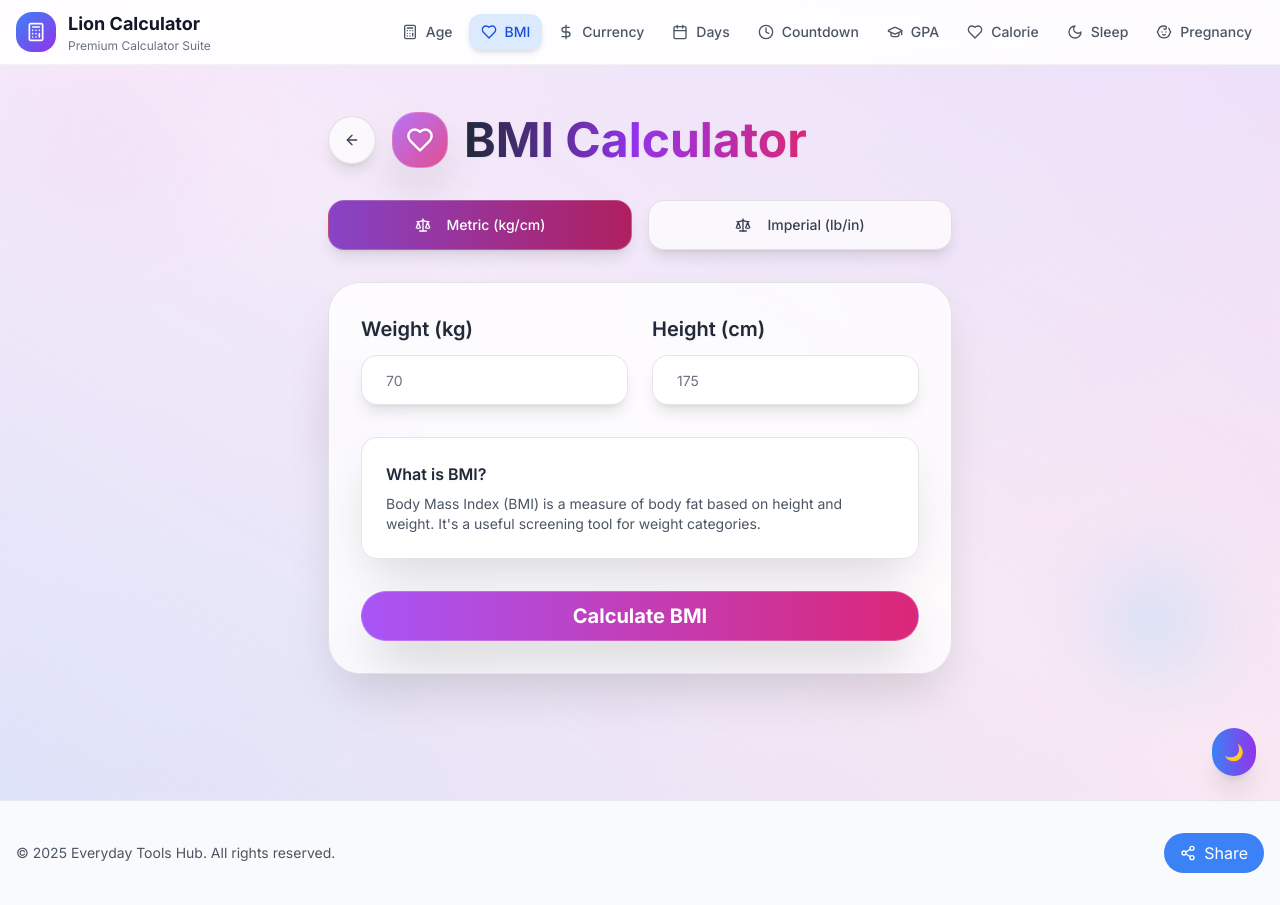
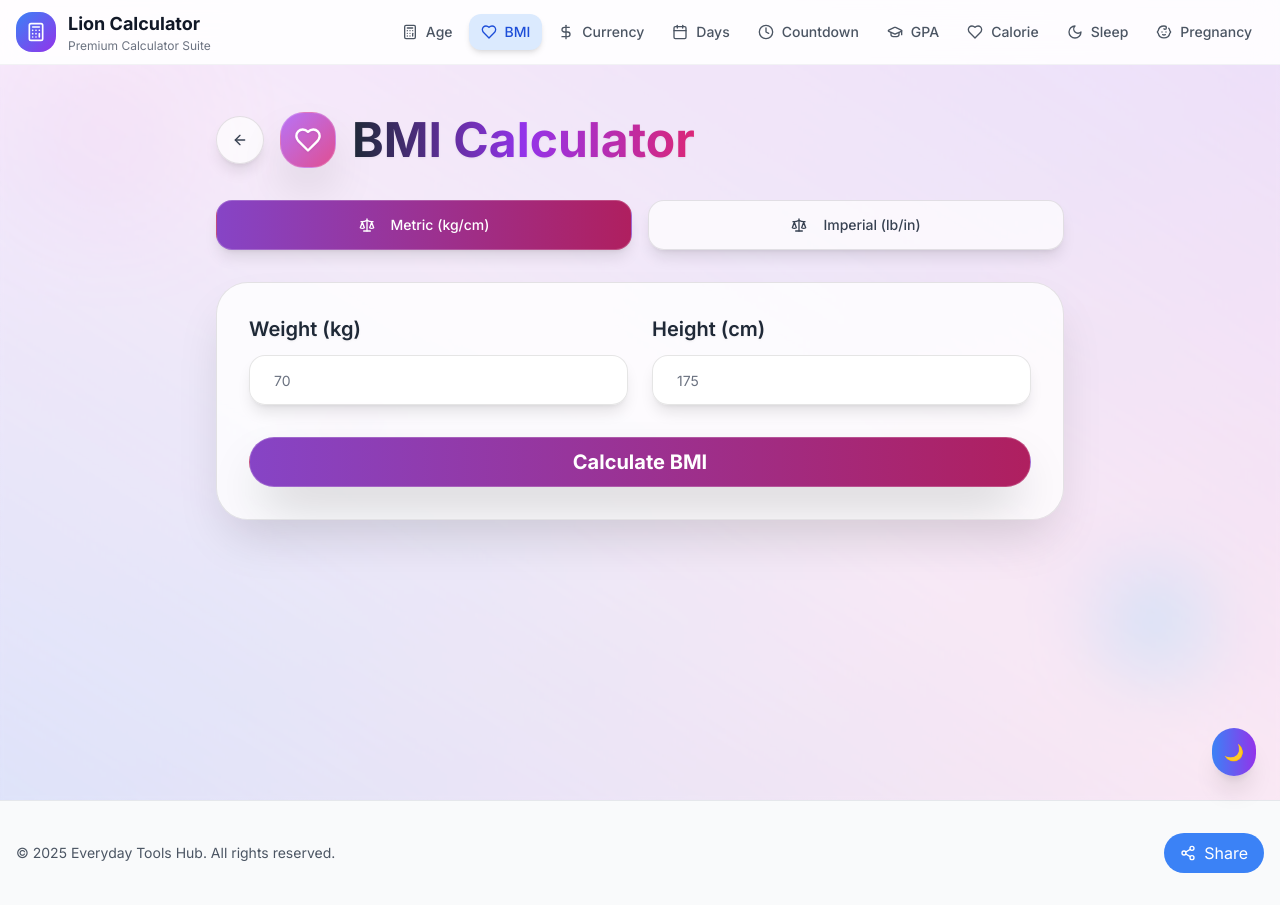
Before and after one commit to AbdulBasitMomin/black-white-calculators, a React (Vite) app: page /bmi in a window 1280 px wide. Built offline with nearby package versions, Linux system fonts and the light colour scheme.

Commit message:
Refactor: Standardize calculator UI
Standardized the UI of all calculator pages to match the design of the age calculator, ensuring consistency across the application.

```diff
--- a/src/pages/BMICalculator.tsx
+++ b/src/pages/BMICalculator.tsx
@@ -1,3 +1,4 @@
+
 import { useState } from "react";
 import { ArrowLeft, Copy, Check, Heart, Scale } from "lucide-react";
 import { useNavigate } from "react-router-dom";
@@ -5,7 +6,7 @@ import { Button } from "@/components/ui/button";
 import { Card, CardContent } from "@/components/ui/card";
 import { Input } from "@/components/ui/input";
 import { Label } from "@/components/ui/label";
-import { useToast } from "@/components/ui/use-toast";
+import { useToast } from "@/hooks/use-toast";
 
 const BMICalculator = () => {
   const navigate = useNavigate();
@@ -45,10 +46,10 @@ const BMICalculator = () => {
     let heightM = heightNum;
 
     if (unit === "imperial") {
-      weightKg = weightNum * 0.453592; // pounds to kg
-      heightM = heightNum * 0.0254; // inches to meters
+      weightKg = weightNum * 0.453592;
+      heightM = heightNum * 0.0254;
     } else {
-      heightM = heightNum / 100; // cm to meters
+      heightM = heightNum / 100;
     }
 
     if (heightM <= 0) {
@@ -77,7 +78,6 @@ const BMICalculator = () => {
       healthStatus = "Consult with a healthcare provider";
     }
 
-    // Calculate ideal weight range (BMI 18.5-24.9)
     const idealWeightMin = 18.5 * (heightM * heightM);
     const idealWeightMax = 24.9 * (heightM * heightM);
 
@@ -137,16 +137,16 @@ const BMICalculator = () => {
       <div className="fixed top-1/2 left-1/4 w-16 h-16 bg-gradient-to-r from-pink-300/60 to-purple-300/60 dark:from-pink-400 dark:to-purple-400 rounded-full blur-xl opacity-45 dark:opacity-25 animate-float" style={{ animationDelay: "4s" }}></div>
 
       <div className="relative z-10 min-h-screen backdrop-blur-[2px] pt-20">
-        <div className="max-w-2xl mx-auto px-6 py-8">
+        <div className="max-w-4xl mx-auto px-6 py-8">
           {/* Glass Header */}
           <div className="flex items-center mb-8">
             <Button
               variant="ghost"
               size="icon"
               onClick={() => navigate("/")}
-              className="mr-4 rounded-full w-12 h-12 glass-button-light text-gray-700 dark:text-white hover:scale-110 shadow-lg"
+              className="mr-4 rounded-full w-12 h-12 glass-button-light hover:scale-110 transition-all duration-300 shadow-lg"
             >
-              <ArrowLeft className="w-6 h-6" />
+              <ArrowLeft className="w-6 h-6 text-gray-700 dark:text-white drop-shadow-sm" />
             </Button>
             <div className="flex items-center space-x-4">
               <div className="w-14 h-14 bg-gradient-to-br from-purple-500/80 to-pink-600/80 rounded-3xl flex items-center justify-center shadow-2xl backdrop-blur-xl border border-white/20">
@@ -224,16 +224,9 @@ const BMICalculator = () => {
                   </div>
                 </div>
 
-                <div className="glass-card-light rounded-2xl p-6 border border-blue-200/30 dark:border-white/20">
-                  <h4 className="font-semibold text-gray-800 dark:text-white mb-2 drop-shadow-sm">What is BMI?</h4>
-                  <p className="text-sm text-gray-600 dark:text-white/80">
-                    Body Mass Index (BMI) is a measure of body fat based on height and weight. It's a useful screening tool for weight categories.
-                  </p>
-                </div>
-
                 <Button
                   onClick={calculateBMI}
-                  className="w-full bg-gradient-to-r from-purple-500 to-pink-600 hover:from-purple-600 hover:to-pink-700 text-white font-bold py-6 text-xl rounded-full transition-all duration-300 hover:scale-105 shadow-2xl backdrop-blur-xl border border-white/20"
+                  className="w-full bg-gradient-to-r from-purple-500/80 to-pink-600/80 hover:from-purple-600/80 hover:to-pink-700/80 text-white font-bold py-6 text-xl rounded-full transition-all duration-300 hover:scale-105 shadow-2xl backdrop-blur-xl border border-white/20"
                 >
                   Calculate BMI
                 </Button>
@@ -258,14 +251,14 @@ const BMICalculator = () => {
                   </div>
 
                   <div className="grid grid-cols-1 md:grid-cols-2 gap-6 mb-8">
-                    <div className="glass-card-light rounded-2xl p-6 border border-green-200/30 dark:border-green-500/30">
+                    <div className="bg-green-500/20 dark:bg-green-500/20 rounded-2xl p-6 border border-green-200 dark:border-white/20">
                       <div className="text-lg font-bold text-gray-800 dark:text-white mb-2 drop-shadow-sm">
                         Ideal Weight Range
                       </div>
                       <div className="text-gray-600 dark:text-white/80">{result.idealWeight}</div>
                     </div>
 
-                    <div className="glass-card-light rounded-2xl p-6 border border-blue-200/30 dark:border-blue-500/30">
+                    <div className="bg-blue-500/20 dark:bg-blue-500/20 rounded-2xl p-6 border border-blue-200 dark:border-white/20">
                       <div className="text-lg font-bold text-gray-800 dark:text-white mb-2 drop-shadow-sm">
                         Category
                       </div>
@@ -290,19 +283,19 @@ const BMICalculator = () => {
                   <h4 className="text-lg font-bold mb-4 text-gray-800 dark:text-white drop-shadow-sm">BMI Scale Reference</h4>
 
                   <div className="space-y-3">
-                    <div className="flex justify-between items-center p-3 glass-card-light rounded-lg border border-blue-200/30 dark:border-blue-500/30">
+                    <div className="flex justify-between items-center p-3 bg-blue-500/20 dark:bg-blue-500/20 rounded-xl border border-blue-200 dark:border-white/20">
                       <span className="font-medium text-gray-800 dark:text-white">Underweight</span>
                       <span className="text-gray-600 dark:text-white/80">Below 18.5</span>
                     </div>
-                    <div className="flex justify-between items-center p-3 glass-card-light rounded-lg border border-green-200/30 dark:border-green-500/30">
+                    <div className="flex justify-between items-center p-3 bg-green-500/20 dark:bg-green-500/20 rounded-xl border border-green-200 dark:border-white/20">
                       <span className="font-medium text-gray-800 dark:text-white">Normal weight</span>
                       <span className="text-gray-600 dark:text-white/80">18.5 - 24.9</span>
                     </div>
-                    <div className="flex justify-between items-center p-3 glass-card-light rounded-lg border border-yellow-200/30 dark:border-yellow-500/30">
+                    <div className="flex justify-between items-center p-3 bg-orange-500/20 dark:bg-orange-500/20 rounded-xl border border-orange-200 dark:border-white/20">
                       <span className="font-medium text-gray-800 dark:text-white">Overweight</span>
                       <span className="text-gray-600 dark:text-white/80">25.0 - 29.9</span>
                     </div>
-                    <div className="flex justify-between items-center p-3 glass-card-light rounded-lg border border-red-200/30 dark:border-red-500/30">
+                    <div className="flex justify-between items-center p-3 bg-red-500/20 dark:bg-red-500/20 rounded-xl border border-red-200 dark:border-white/20">
                       <span className="font-medium text-gray-800 dark:text-white">Obese</span>
                       <span className="text-gray-600 dark:text-white/80">30.0 and above</span>
                     </div>
--- a/src/pages/CalorieCalculator.tsx
+++ b/src/pages/CalorieCalculator.tsx
@@ -40,7 +40,6 @@ const CalorieCalculator = () => {
     const heightNum = parseFloat(height);
     const weightNum = parseFloat(weight);
 
-    // Calculate BMR using Mifflin-St Jeor Equation
     let bmr: number;
     if (gender === "male") {
       bmr = 88.362 + (13.397 * weightNum) + (4.799 * heightNum) - (5.677 * ageNum);
@@ -48,7 +47,6 @@ const CalorieCalculator = () => {
       bmr = 447.593 + (9.247 * weightNum) + (3.098 * heightNum) - (4.330 * ageNum);
     }
 
-    // Activity multipliers
     const activityMultipliers = {
       sedentary: 1.2,
       light: 1.375,
@@ -58,8 +56,8 @@ const CalorieCalculator = () => {
     };
 
     const maintenance = bmr * activityMultipliers[activityLevel as keyof typeof activityMultipliers];
-    const weightLoss = maintenance - 500; // 500 calorie deficit for 1lb/week loss
-    const weightGain = maintenance + 500; // 500 calorie surplus for 1lb/week gain
+    const weightLoss = maintenance - 500;
+    const weightGain = maintenance + 500;
 
     let recommendations: string[] = [];
 
@@ -128,16 +126,16 @@ const CalorieCalculator = () => {
       <div className="fixed top-1/2 left-1/4 w-16 h-16 bg-gradient-to-r from-pink-300/60 to-purple-300/60 dark:from-pink-400 dark:to-purple-400 rounded-full blur-xl opacity-45 dark:opacity-25 animate-float" style={{ animationDelay: "4s" }}></div>
 
       <div className="relative z-10 min-h-screen backdrop-blur-[2px] pt-20">
-        <div className="max-w-2xl mx-auto px-6 py-8">
+        <div className="max-w-4xl mx-auto px-6 py-8">
           {/* Glass Header */}
           <div className="flex items-center mb-8">
             <Button
               variant="ghost"
               size="icon"
               onClick={() => navigate("/")}
-              className="mr-4 rounded-full w-12 h-12 glass-button-light text-gray-700 dark:text-white hover:scale-110 shadow-lg"
+              className="mr-4 rounded-full w-12 h-12 glass-button-light hover:scale-110 transition-all duration-300 shadow-lg"
             >
-              <ArrowLeft className="w-6 h-6" />
+              <ArrowLeft className="w-6 h-6 text-gray-700 dark:text-white drop-shadow-sm" />
             </Button>
             <div className="flex items-center space-x-4">
               <div className="w-14 h-14 bg-gradient-to-br from-purple-500/80 to-pink-600/80 rounded-3xl flex items-center justify-center shadow-2xl backdrop-blur-xl border border-white/20">
@@ -165,7 +163,7 @@ const CalorieCalculator = () => {
                       value={age}
                       onChange={(e) => setAge(e.target.value)}
                       placeholder="25"
-                      className="w-full p-6 text-xl rounded-2xl glass-input text-gray-800 dark:text-white placeholder:text-gray-500 dark:placeholder:text-white/60 transition-all duration-300 shadow-lg"
+                      className="w-full p-6 text-xl rounded-2xl glass-button-light text-gray-800 dark:text-white placeholder:text-gray-500 dark:placeholder:text-white/60 transition-all duration-300 shadow-lg"
                     />
                   </div>
 
@@ -174,7 +172,7 @@ const CalorieCalculator = () => {
                       Gender
                     </Label>
                     <Select value={gender} onValueChange={setGender}>
-                      <SelectTrigger className="w-full p-6 text-xl rounded-2xl glass-input text-gray-800 dark:text-white hover:bg-white/30 dark:hover:bg-white/20 transition-all duration-300 shadow-lg">
+                      <SelectTrigger className="w-full p-6 text-xl rounded-2xl glass-button-light text-gray-800 dark:text-white transition-all duration-300 shadow-lg">
                         <SelectValue placeholder="Select gender" />
                       </SelectTrigger>
                       <SelectContent className="backdrop-blur-xl bg-white/90 dark:bg-gray-800/90 border border-white/30 rounded-xl z-50">
@@ -196,7 +194,7 @@ const CalorieCalculator = () => {
                       value={height}
                       onChange={(e) => setHeight(e.target.value)}
                       placeholder="175"
-                      className="w-full p-6 text-xl rounded-2xl glass-input text-gray-800 dark:text-white placeholder:text-gray-500 dark:placeholder:text-white/60 transition-all duration-300 shadow-lg"
+                      className="w-full p-6 text-xl rounded-2xl glass-button-light text-gray-800 dark:text-white placeholder:text-gray-500 dark:placeholder:text-white/60 transition-all duration-300 shadow-lg"
                     />
                   </div>
 
@@ -210,7 +208,7 @@ const CalorieCalculator = () => {
                       value={weight}
                       onChange={(e) => setWeight(e.target.value)}
                       placeholder="70"
-                      className="w-full p-6 text-xl rounded-2xl glass-input text-gray-800 dark:text-white placeholder:text-gray-500 dark:placeholder:text-white/60 transition-all duration-300 shadow-lg"
+                      className="w-full p-6 text-xl rounded-2xl glass-button-light text-gray-800 dark:text-white placeholder:text-gray-500 dark:placeholder:text-white/60 transition-all duration-300 shadow-lg"
                       step="0.1"
                     />
                   </div>
@@ -221,7 +219,7 @@ const CalorieCalculator = () => {
                     Activity Level
                   </Label>
                   <Select value={activityLevel} onValueChange={setActivityLevel}>
-                    <SelectTrigger className="w-full p-6 text-xl rounded-2xl glass-input text-gray-800 dark:text-white hover:bg-white/30 dark:hover:bg-white/20 transition-all duration-300 shadow-lg">
+                    <SelectTrigger className="w-full p-6 text-xl rounded-2xl glass-button-light text-gray-800 dark:text-white transition-all duration-300 shadow-lg">
                       <SelectValue placeholder="Select activity level" />
                     </SelectTrigger>
                     <SelectContent className="backdrop-blur-xl bg-white/90 dark:bg-gray-800/90 border border-white/30 rounded-xl z-50">
@@ -239,7 +237,7 @@ const CalorieCalculator = () => {
                     Goal
                   </Label>
                   <Select value={goal} onValueChange={setGoal}>
-                    <SelectTrigger className="w-full p-6 text-xl rounded-2xl glass-input text-gray-800 dark:text-white hover:bg-white/30 dark:hover:bg-white/20 transition-all duration-300 shadow-lg">
+                    <SelectTrigger className="w-full p-6 text-xl rounded-2xl glass-button-light text-gray-800 dark:text-white transition-all duration-300 shadow-lg">
                       <SelectValue placeholder="Select your goal" />
                     </SelectTrigger>
                     <SelectContent className="backdrop-blur-xl bg-white/90 dark:bg-gray-800/90 border border-white/30 rounded-xl z-50">
--- a/src/pages/CountdownTimer.tsx
+++ b/src/pages/CountdownTimer.tsx
@@ -6,7 +6,7 @@ import { Button } from "@/components/ui/button";
 import { Card, CardContent } from "@/components/ui/card";
 import { Input } from "@/components/ui/input";
 import { Label } from "@/components/ui/label";
-import { useToast } from "@/components/ui/use-toast";
+import { useToast } from "@/hooks/use-toast";
 
 const CountdownTimer = () => {
   const navigate = useNavigate();
@@ -99,7 +99,7 @@ const CountdownTimer = () => {
       <div className="fixed top-1/2 left-1/4 w-16 h-16 bg-gradient-to-r from-pink-300/60 to-purple-300/60 dark:from-pink-400 dark:to-purple-400 rounded-full blur-xl opacity-45 dark:opacity-25 animate-float" style={{ animationDelay: "4s" }}></div>
 
       <div className="relative z-10 min-h-screen backdrop-blur-[2px] pt-20">
-        <div className="max-w-2xl mx-auto px-6 py-8">
+        <div className="max-w-4xl mx-auto px-6 py-8">
           {/* Glass Header */}
           <div className="flex items-center mb-8">
             <Button
```
